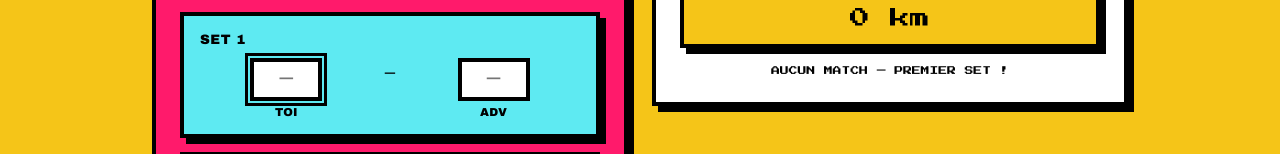
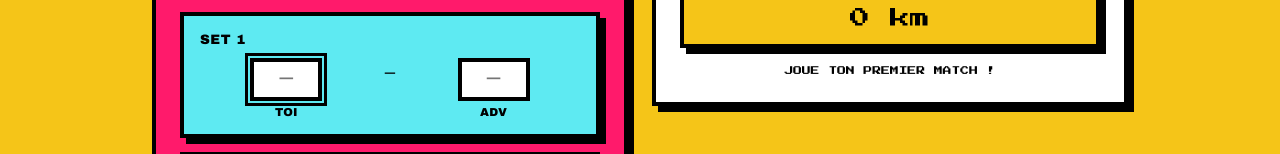
Before and after one commit to gabrielluthun/table-tennis-run, a Vue app: page / in a window 1280 px wide. Shown: the part 264-418 px from the top of the page. Built offline with nearby package versions, Linux system fonts and the light colour scheme.

Commit message:
style: clarify empty history message

```diff
--- a/src/components/history/HistoryBoard.vue
+++ b/src/components/history/HistoryBoard.vue
@@ -53,7 +53,7 @@ function confirmClear(): void {
     <KmTotal :total-km="totalKm" />
     <MatchStats v-if="stats.played" :stats="stats" />
 
-    <p v-if="!matches.length" class="history-board__empty">AUCUN MATCH — PREMIER SET !</p>
+    <p v-if="!matches.length" class="history-board__empty">JOUE TON PREMIER MATCH !</p>
 
     <ul v-else class="history-board__list">
       <li v-for="match in matches" :key="match.id">
```
